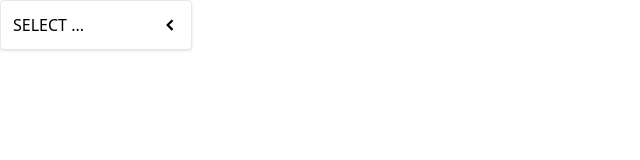
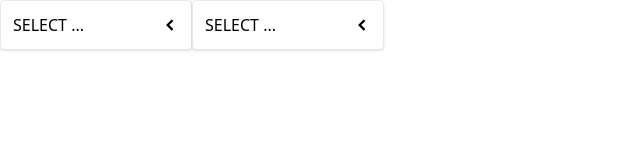
Before and after one commit to Mahyab/sideBarFundementalE, a React (Create React App) app: page / in a window 1280 px wide. Shown: the top 160 px of the page, without its empty margins (0-640 px from the left). Built offline with nearby package versions, Linux system fonts and the light colour scheme.

Commit message:
remove extra logs and comment and add a flex in app component

```diff
--- a/src/App.js
+++ b/src/App.js
@@ -13,8 +13,10 @@ export default function App() {
             {label:"yellow" , value:"yellow"}
         ]
     return(
-        <>
+        <div className="flex">
             <DropDown options={options} onChange={handleSelect} value={selection} />
-        </>
+            <DropDown options={options} onChange={handleSelect} value={selection} />
+
+        </div>
     )
 }
--- a/src/Components/Dropdown.js
+++ b/src/Components/Dropdown.js
@@ -6,7 +6,6 @@ export default function DropDown({options , onChange , value}) {
     const drpDownRef = useRef();
     useEffect(() => {
         function handleClick(event) {
-            console.log(event.target)
             if(!drpDownRef.current.contains(event.target)) {
                 setIsOpen(false);
             }
@@ -17,13 +16,11 @@ export default function DropDown({options , onChange , value}) {
         })
     },[])
     function handleClick() {
-        // setIsOpen((currentIsOpen) =>!currentIsOpen);
         setIsOpen(!isOpen);
     }
     function handleOptionClick(option) {
         setIsOpen(false);
-        console.log();
-        // which option is click
+
         onChange(option);
     }
     const renderedOptions= options.map((option) =>{
```
